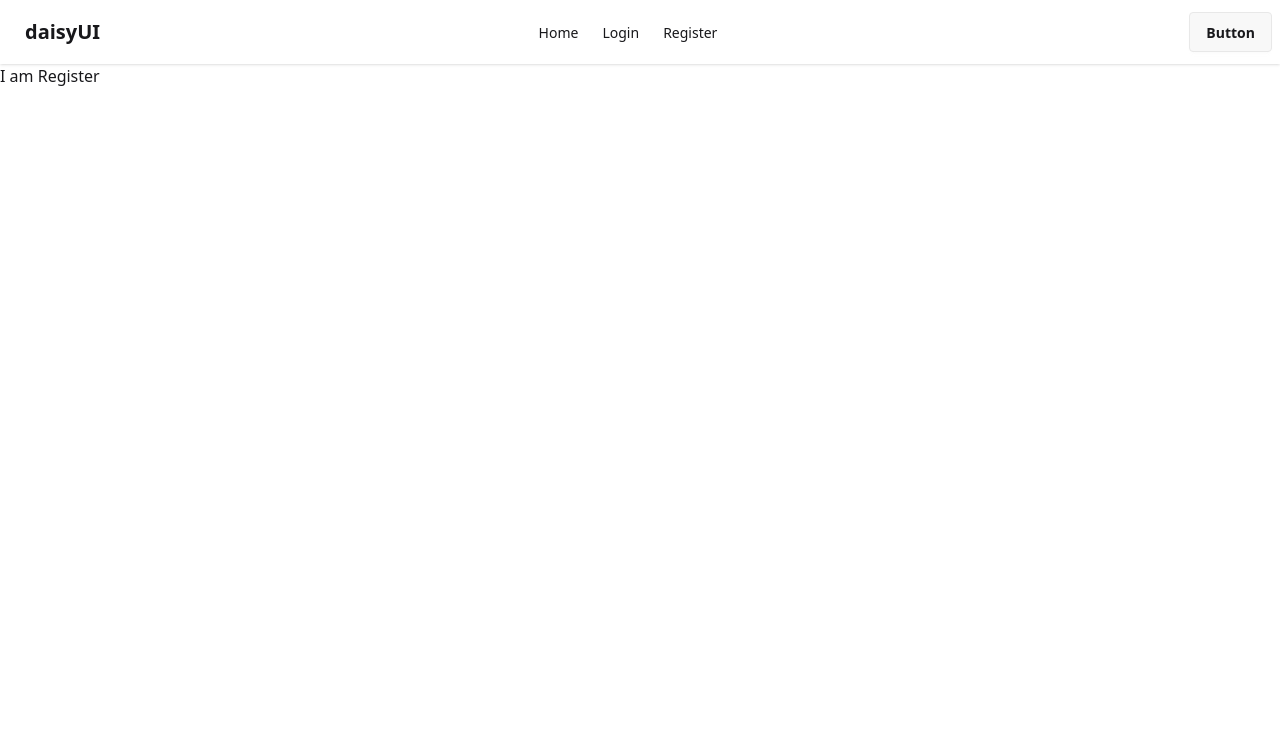
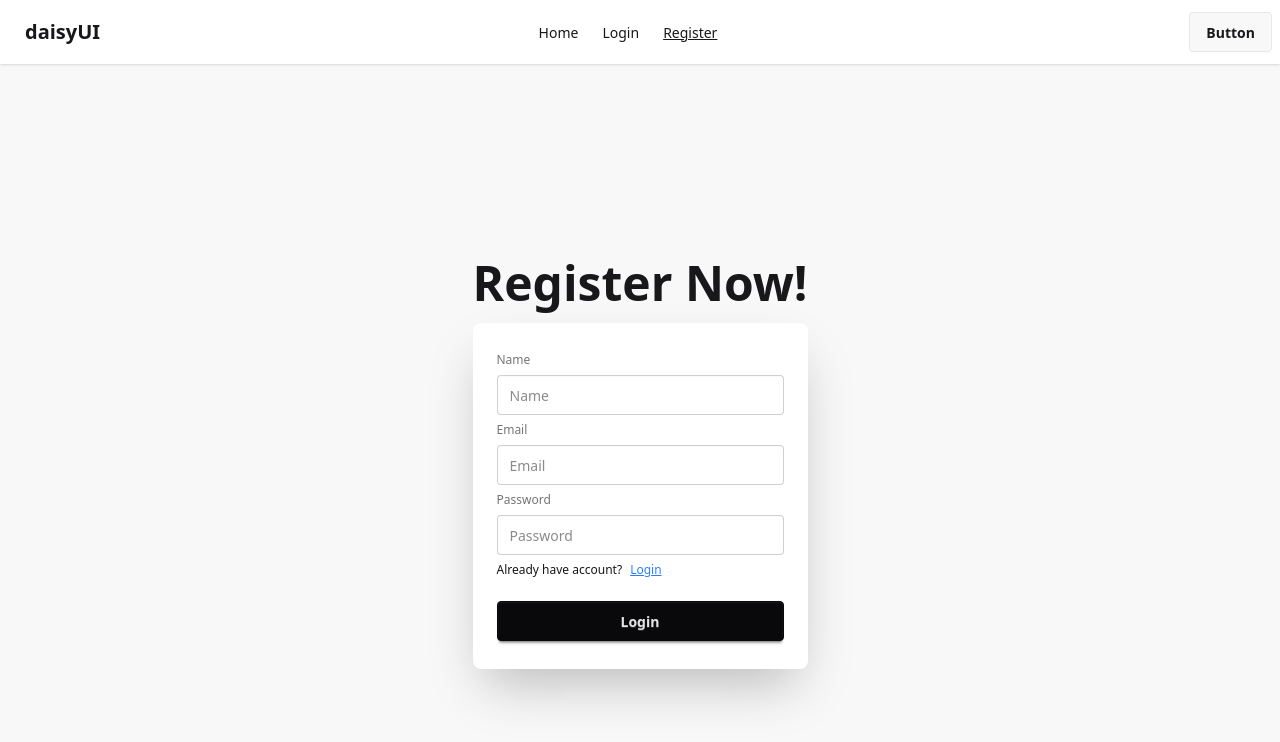
Before and after one commit to Ashahab007/mil-9-m-51-auth-integration, a React (Vite) app: page /register in a window 1280 px wide. Shown: the top 742 px of the page. Built offline with nearby package versions, Linux system fonts and the light colour scheme.

Commit message:
created login and register form

```diff
--- a/package.json
+++ b/package.json
@@ -11,6 +11,7 @@
   },
   "dependencies": {
     "@tailwindcss/vite": "^4.1.4",
+    "firebase": "^11.6.1",
     "react": "^19.0.0",
     "react-dom": "^19.0.0",
     "react-router": "^7.5.2",
--- a/src/components/Login/Login.jsx
+++ b/src/components/Login/Login.jsx
@@ -1,7 +1,36 @@
 import React from "react";
+import { Link } from "react-router";
 
 const Login = () => {
-  return <div>I am login</div>;
+  return (
+    <div className="hero bg-base-200 min-h-screen">
+      <div className="hero-content flex-col ">
+        <div className="text-center lg:text-left">
+          <h1 className="text-5xl font-bold">Login now!</h1>
+        </div>
+        <div className="card bg-base-100 w-full max-w-sm shrink-0 shadow-2xl">
+          <div className="card-body">
+            <form className="fieldset">
+              <label className="label">Email</label>
+              <input type="email" className="input" placeholder="Email" />
+              <label className="label">Password</label>
+              <input type="password" className="input" placeholder="Password" />
+              <div>
+                <a className="link link-hover">Forgot password?</a>
+              </div>
+              <button className="btn btn-neutral mt-4">Login</button>
+              <p>
+                Don't have account? Please{" "}
+                <Link className="text-blue-500 underline" to="/register">
+                  register
+                </Link>
+              </p>
+            </form>
+          </div>
+        </div>
+      </div>
+    </div>
+  );
 };
 
 export default Login;
--- a/src/components/NavBar/NavBar.jsx
+++ b/src/components/NavBar/NavBar.jsx
@@ -4,13 +4,22 @@ import { NavLink } from "react-router";
 const NavBar = () => {
   const links = (
     <>
-      <NavLink to="/">
+      <NavLink
+        to="/"
+        className={({ isActive }) => (isActive ? "underline" : "")}
+      >
         <li className="mr-6">Home</li>
       </NavLink>
-      <NavLink to="/login">
+      <NavLink
+        to="/login"
+        className={({ isActive }) => (isActive ? "underline" : "")}
+      >
         <li className="mr-6">Login</li>
       </NavLink>
-      <NavLink to="/register">
+      <NavLink
+        to="/register"
+        className={({ isActive }) => (isActive ? "underline" : "")}
+      >
         {" "}
         <li className="mr-6">Register</li>
       </NavLink>
--- a/src/components/Register/Register.jsx
+++ b/src/components/Register/Register.jsx
@@ -1,7 +1,37 @@
 import React from "react";
+import { Link } from "react-router";
 
 const Register = () => {
-  return <div>I am Register</div>;
+  return (
+    <div className="hero bg-base-200 min-h-screen">
+      <div className="hero-content flex-col ">
+        <div className="text-center lg:text-left">
+          <h1 className="text-5xl font-bold">Register Now!</h1>
+        </div>
+        <div className="card bg-base-100 w-full max-w-sm shrink-0 shadow-2xl">
+          <div className="card-body">
+            <form className="fieldset">
+              <label className="label">Name</label>
+              <input type="text" className="input" placeholder="Name" />
+              <label className="label">Email</label>
+              <input type="email" className="input" placeholder="Email" />
+              <label className="label">Password</label>
+              <input type="password" className="input" placeholder="Password" />
+              <div>
+                <p>
+                  Already have account?
+                  <Link to="/login" className="text-blue-500 underline ml-2">
+                    Login
+                  </Link>
+                </p>
+              </div>
+              <button className="btn btn-neutral mt-4">Login</button>
+            </form>
+          </div>
+        </div>
+      </div>
+    </div>
+  );
 };
 
 export default Register;
--- /dev/null
+++ b/src/firebase.init.js
@@ -0,0 +1,17 @@
+// Import the functions you need from the SDKs you need
+import { initializeApp } from "firebase/app";
+// TODO: Add SDKs for Firebase products that you want to use
+// https://firebase.google.com/docs/web/setup#available-libraries
+
+// Your web app's Firebase configuration
+const firebaseConfig = {
+  apiKey: "AIzaSyBiCPEOUrNFNjKeDGwic9p4Tzs830obXaQ",
+  authDomain: "auth-integration-390a3.firebaseapp.com",
+  projectId: "auth-integration-390a3",
+  storageBucket: "auth-integration-390a3.firebasestorage.app",
+  messagingSenderId: "159158824989",
+  appId: "1:159158824989:web:b0c5768879b98f0b8996f4",
+};
+
+// Initialize Firebase
+const app = initializeApp(firebaseConfig);
```
Also changed, not shown: 1 other file (tests, documents, lock files or other folders).
